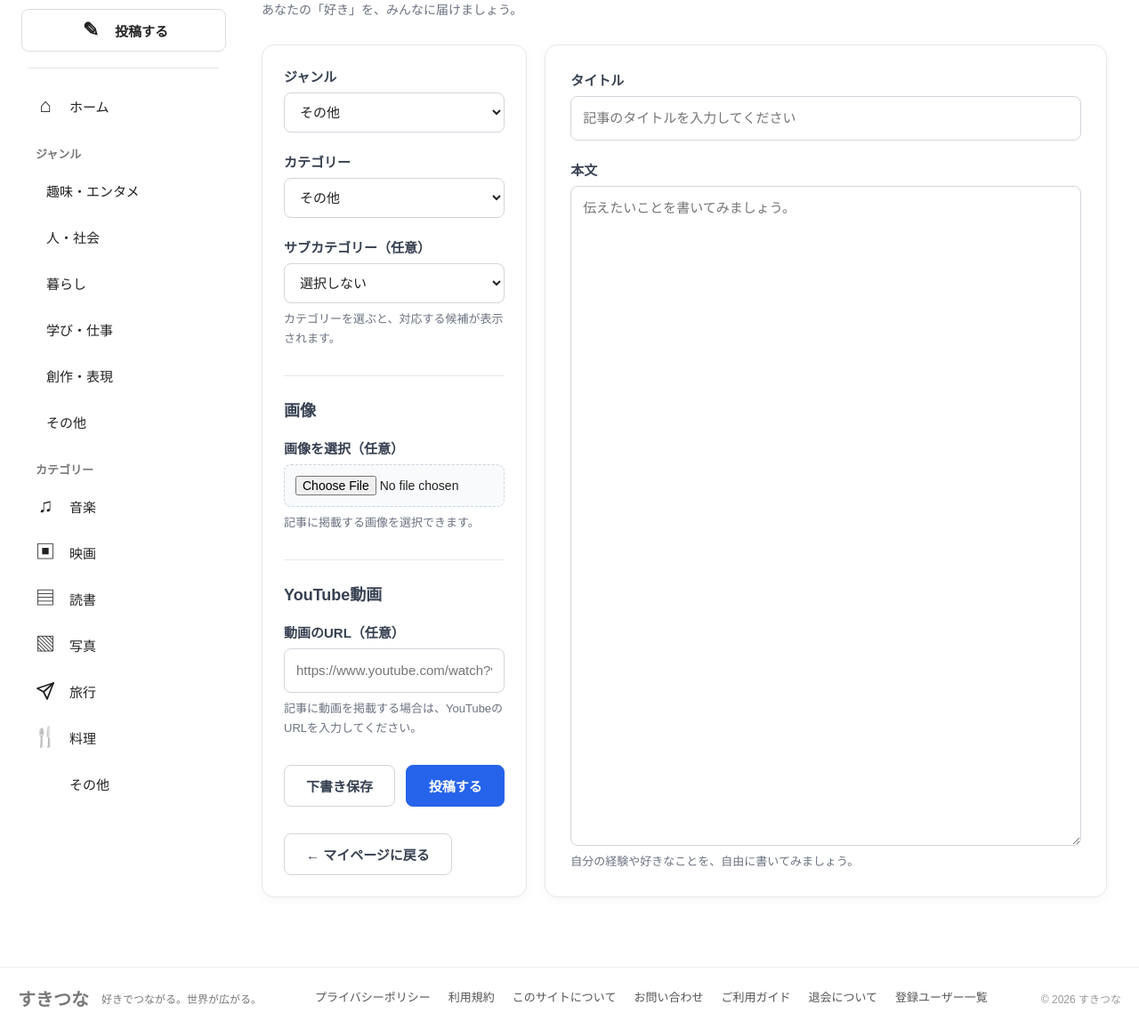
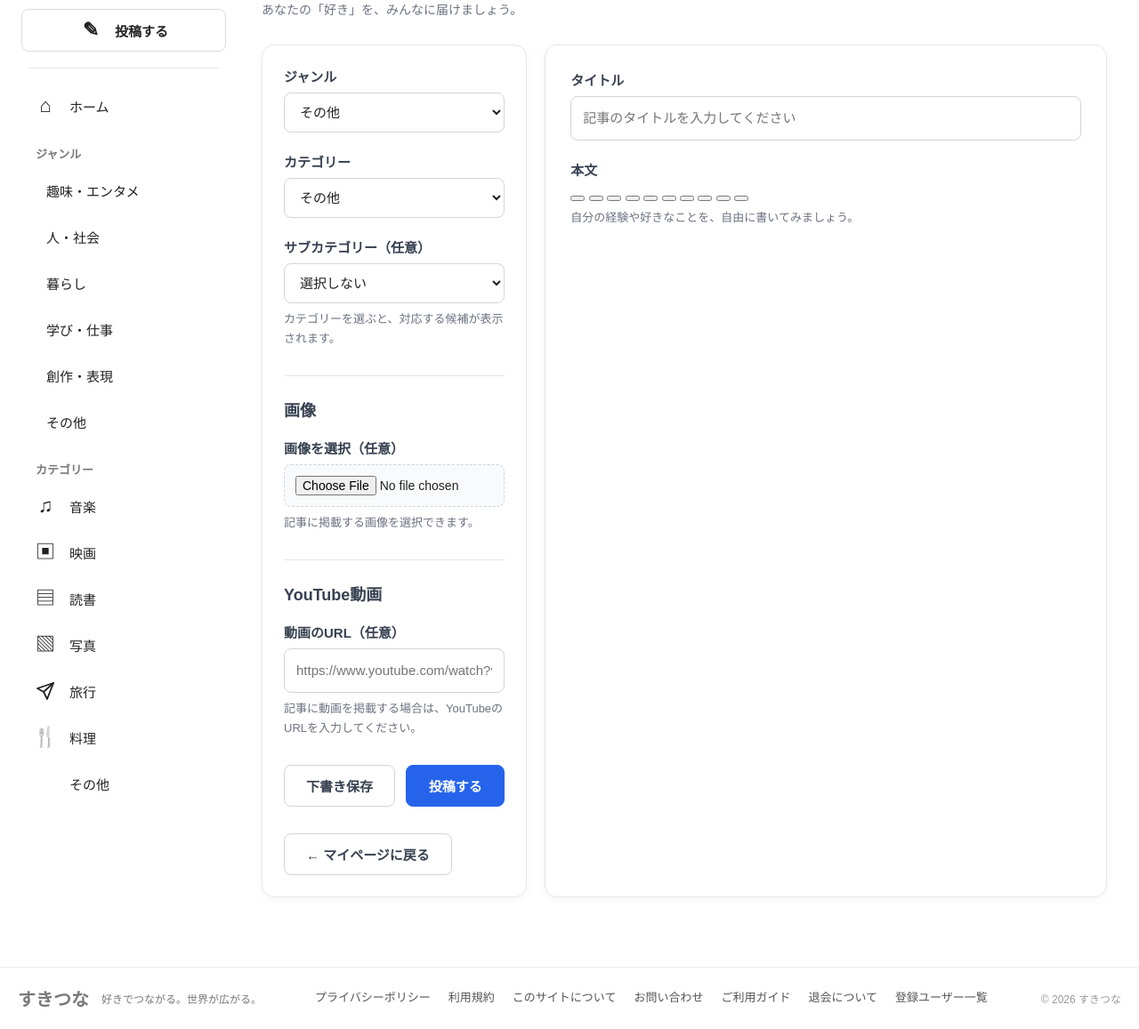
Before and after one commit to sat0816har-cpu/django_app, a Django app: page /articles/new/ in a window 1280 px wide. Shown: the part 173-1330 px from the top of the page at 89% size. Run offline with Django 4.2, Linux system fonts and the light colour scheme; the visitor is signed in with stand-in values (Sample User, id 1); data that the repository does not hold is empty; some libraries are stand-ins or nearby versions.

Commit message:
Integrate Quill editor into article submission form
Added Quill editor for rich text input in article form.

```diff
--- a/templates/articles/form.html
+++ b/templates/articles/form.html
@@ -304,16 +304,48 @@
             </div>
 
             <div class="article-form-group">
-                <label class="article-form-label" for="article-content">
+                <label class="article-form-label" for="article-content-editor">
     本文
 </label>
+
+<!-- 保存用：Quillで編集した本文をフォーム送信する -->
 <textarea
-                    class="article-form-textarea"
     id="article-content"
     name="content"
-                    placeholder="伝えたいことを書いてみましょう。"
-                    required
+    hidden
 >{{ article.content|default:'' }}</textarea>
+
+<!-- Quillの編集画面 -->
+<!-- Quillの編集ボタン -->
+<div id="article-quill-toolbar">
+    <span class="ql-formats">
+        <button type="button" class="ql-bold" title="太字"></button>
+        <button type="button" class="ql-italic" title="斜体"></button>
+        <button type="button" class="ql-underline" title="下線"></button>
+    </span>
+
+    <span class="ql-formats">
+        <button type="button" class="ql-header" value="1" title="大見出し"></button>
+        <button type="button" class="ql-header" value="2" title="小見出し"></button>
+    </span>
+
+    <span class="ql-formats">
+        <button type="button" class="ql-list" value="ordered" title="番号付きリスト"></button>
+        <button type="button" class="ql-list" value="bullet" title="箇条書き"></button>
+        <button type="button" class="ql-blockquote" title="引用"></button>
+    </span>
+
+    <span class="ql-formats">
+        <button type="button" class="ql-link" title="リンク"></button>
+        <button type="button" class="ql-clean" title="書式を解除"></button>
+    </span>
+</div>
+
+<!-- Quillの本文編集欄 -->
+<div
+    id="article-content-editor"
+    class="article-form-rich-editor"
+></div>
                 <p class="article-form-help">
                     自分の経験や好きなことを、自由に書いてみましょう。
                 </p>
```
Lines whose indentation alone changed are shown as unchanged.
